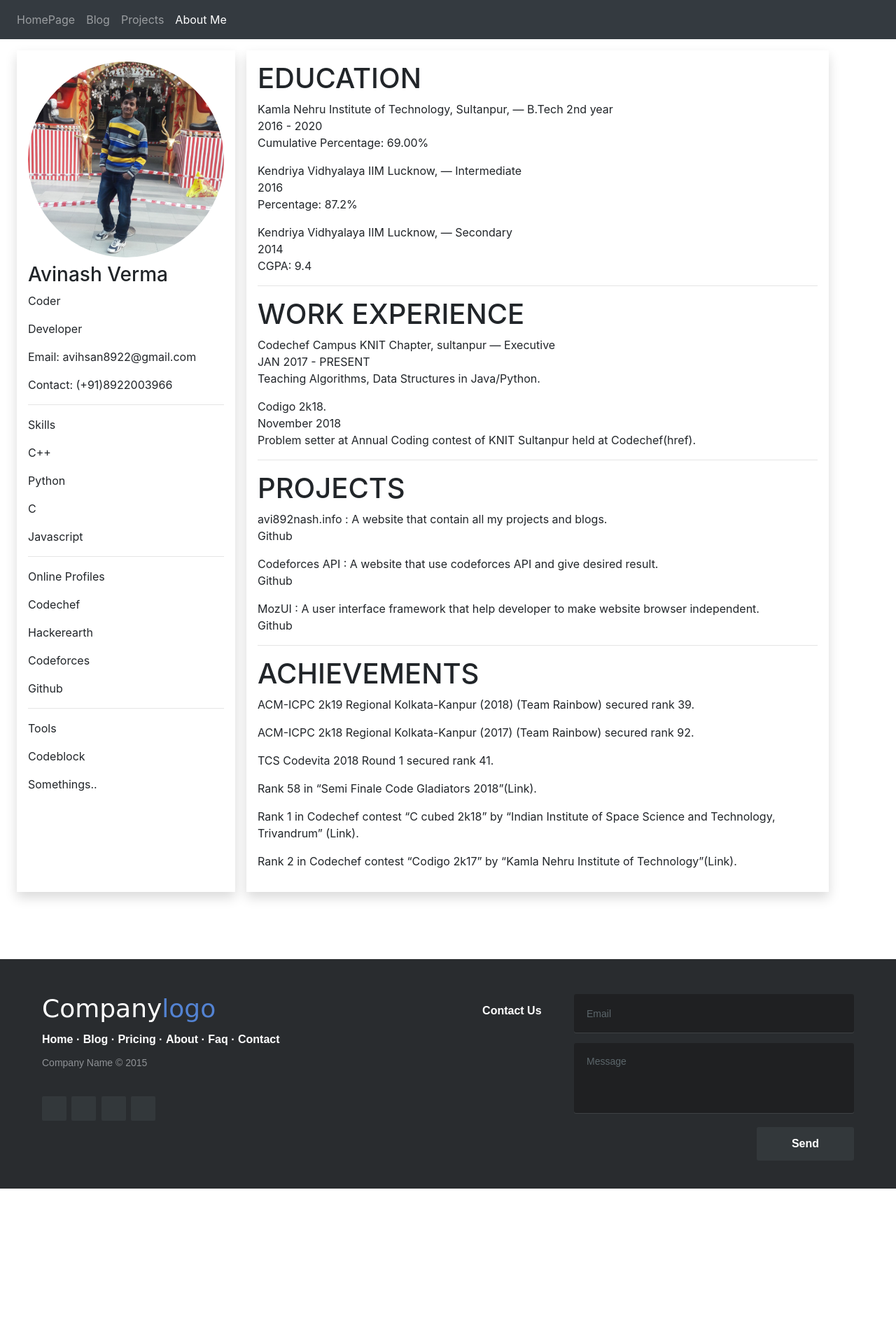
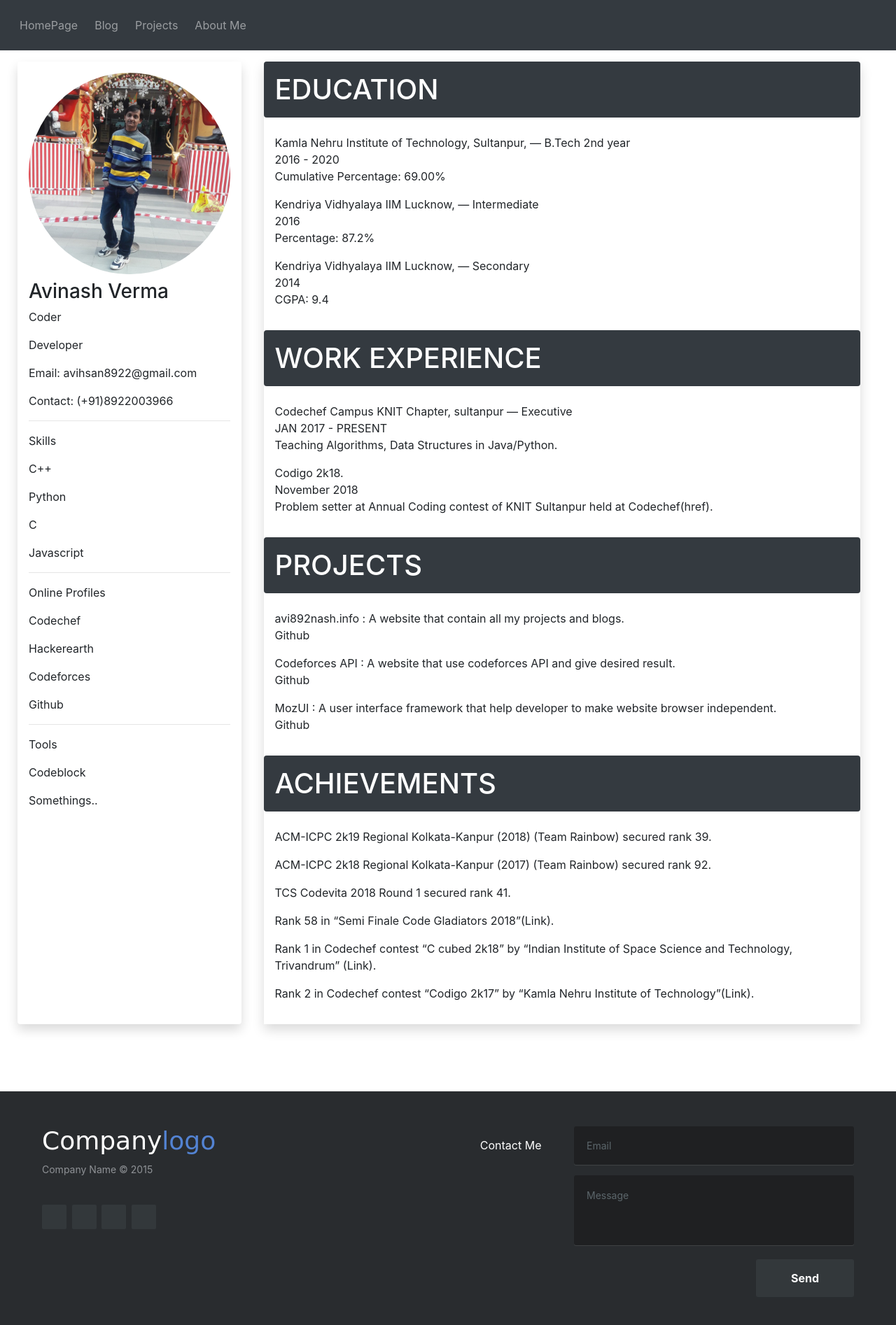
Before and after one commit to Adien7368/avi892nash.info, a Django app: page /about/ in a window 1280 px wide. Shown: the whole page at 70% size. Before the commit the page ends 1699 px from the top, so only its background shows below. Run offline with Django 3.2, Linux system fonts and the light colour scheme; some libraries are stand-ins or nearby versions.

Commit message:
footer.html template created and link to base.html

```diff
--- a/avi892nash/assets/footer-distributed-with-contact-form.css
+++ b/avi892nash/assets/footer-distributed-with-contact-form.css
@@ -3,9 +3,7 @@
 	box-shadow: 0 1px 1px 0 rgba(0, 0, 0, 0.12);
 	box-sizing: border-box;
 	width: 100%;
-	font: bold 16px sans-serif;
 	text-align: left;
-
 	padding: 50px 60px 40px;
 	margin-top: 80px;
 	overflow: hidden;
--- a/avi892nash/assets/style.css
+++ b/avi892nash/assets/style.css
@@ -1,25 +1,5 @@
 
-@import url('http://fonts.googleapis.com/css?family=Open+Sans:400,700');
-
-*{
-	padding:0;
-	margin:0;
-}
-
-html{
-	background-color: #eaf0f2;
-}
 
 body{
-	font:14px/1.5 Arial, Helvetica, sans-serif;
+	overflow-x: hidden;
 }
-
-
-footer{
-	position: fixed;
-	bottom: 0;
-}
-
-@media (max-height:800px){
-	footer { position: static; bottom: 0; }
-}
--- a/avi892nash/homepage/templates/homepage/home.html
+++ b/avi892nash/homepage/templates/homepage/home.html
@@ -2,5 +2,7 @@
 {% load static from staticfiles %}
 
 {% block content %}
+<div>
 
+</div>
 {% endblock %}
--- a/avi892nash/portfolio/templates/portfolio/about.html
+++ b/avi892nash/portfolio/templates/portfolio/about.html
@@ -2,8 +2,9 @@
 {% load static from staticfiles %}
 
 {% block content %}
+
 <div class="modal-body row" >
-    <div class="shadow col-md-3 p-3 mx-2" >
+    <div class="shadow col-md-3 p-3 mr-2 ml-4 rounded" >
         <div id="profile-photo">
         <img class="rounded-circle mb-2" src="{% static 'aviphoto.jpg' %}" alt="" style="width: 100%;">
         </div>
@@ -29,9 +30,9 @@
         <p>Codeblock</p>
         <p>Somethings..</p>
     </div>
-    <div class="shadow col-md-8 p-3 mx-2">
-        <div>
-            <h1>EDUCATION</h1>
+    <div class="shadow col-md-8 ml-4 p-0">
+        <h1 class="text-white bg-dark p-3 rounded">EDUCATION</h1>
+        <div class="p-3">
             <p>
                 Kamla Nehru Institute of Technology, Sultanpur, — B.Tech 2nd year
                 <br>
@@ -53,8 +54,9 @@
                 <br>
                 CGPA: 9.4
             </p>
-            <hr>
-            <h1>WORK EXPERIENCE</h1>
+        </div>
+        <h1 class="text-white bg-dark p-3 rounded">WORK EXPERIENCE</h1>
+        <div class="p-3">
             <p>
                 Codechef Campus KNIT Chapter, sultanpur — Executive
                 <br>
@@ -69,8 +71,9 @@
                 <br>
                 Problem setter at Annual Coding contest of KNIT Sultanpur held at Codechef(href).
             </p>
-            <hr>
-            <h1>PROJECTS</h1>
+        </div>
+        <h1 class="text-white bg-dark p-3 rounded">PROJECTS</h1>
+        <div class="p-3">
             <p>
                 avi892nash.info : A website that contain all my projects and blogs.
                 <br>
@@ -86,15 +89,16 @@
                 <br>
                 Github
             </p>
-            <hr>
-            <h1>ACHIEVEMENTS</h1>
+        </div>
+        <h1 class="text-white bg-dark p-3 rounded">ACHIEVEMENTS</h1>
+        <div class="p-3">
             <p>ACM-ICPC 2k19  Regional Kolkata-Kanpur (2018) (Team Rainbow) secured rank 39.</p>
             <p>ACM-ICPC 2k18  Regional Kolkata-Kanpur (2017) (Team Rainbow) secured rank 92.</p>
             <p>TCS Codevita 2018 Round 1 secured rank 41.</p>
             <p>Rank 58 in “Semi Finale Code Gladiators 2018”(Link).</p>
             <p>Rank 1 in Codechef contest “C cubed 2k18” by “Indian Institute of Space Science and Technology, Trivandrum” (Link).</p>
             <p>Rank 2 in  Codechef contest “Codigo 2k17” by “Kamla Nehru Institute of Technology”(Link).</p>
-        </div>
+    </div>
     </div>
 </div>
 {% endblock %}
--- a/avi892nash/templates/base_layout.html
+++ b/avi892nash/templates/base_layout.html
@@ -4,72 +4,27 @@
     <head>
         <title>About Me</title>
         <link rel="stylesheet" href="{% static 'style.css' %}">
-        <link rel="stylesheet" href="{% static 'footer-distributed-with-contact-form.css' %}">
         <link rel="stylesheet" href="https://stackpath.bootstrapcdn.com/bootstrap/4.3.1/css/bootstrap.min.css" integrity="sha384-ggOyR0iXCbMQv3Xipma34MD+dH/1fQ784/j6cY/iJTQUOhcWr7x9JvoRxT2MZw1T" crossorigin="anonymous">
         <header>
-            <nav class="navbar navbar-expand-sm navbar-dark bg-dark navbar-static-top">
+            <nav class="navbar navbar-expand-sm navbar-dark bg-dark navbar-static-top p-3">
                 <ul class="navbar-nav">
-                    <li class="nav-item"><a class="nav-link" href="/home/">HomePage</a></li>
-                    <li class="nav-item"><a class="nav-link" href="#">Blog</a></li>
-                    <li class="nav-item"><a class="nav-link" href="#">Projects</a></li>
-                    <li class="nav-item active"><a class="nav-link" href="/about/">About Me</a></li>
+                    <li class="nav-item mx-1"><a class="nav-link" href="/home/">HomePage</a></li>
+                    <li class="nav-item mx-1"><a class="nav-link" href="#">Blog</a></li>
+                    <li class="nav-item mx-1"><a class="nav-link" href="#">Projects</a></li>
+                    <li class="nav-item mx-1"><a class="nav-link" href="/about/">About Me</a></li>
                 </ul>
             </nav>
         </header>
     </head>
     <body>
-        <div class="wrapper container" style="max-width: 100%">
+        <div class="wrapper container p-0" style="max-width: 100%">
         {% block content %}
         {% endblock %}
         </div>
-
-        <footer class="footer-distributed">
-
-            <div class="footer-left">
-
-				<h3>Company<span>logo</span></h3>
-
-				<p class="footer-links">
-					<a href="#">Home</a>
-					·
-					<a href="#">Blog</a>
-					·
-					<a href="#">Pricing</a>
-					·
-					<a href="#">About</a>
-					·
-					<a href="#">Faq</a>
-					·
-					<a href="#">Contact</a>
-				</p>
-
-				<p class="footer-company-name">Company Name © 2015</p>
-
-				<div class="footer-icons">
-
-					<a href="#"><i class="fa fa-facebook"></i></a>
-					<a href="#"><i class="fa fa-twitter"></i></a>
-					<a href="#"><i class="fa fa-linkedin"></i></a>
-					<a href="#"><i class="fa fa-github"></i></a>
-
-				</div>
-
-			</div>
-
-			<div class="footer-right">
-
-				<p>Contact Us</p>
-
-				<form action="#" method="post">
-
-					<input type="text" name="email" placeholder="Email">
-					<textarea name="message" placeholder="Message"></textarea>
-					<button>Send</button>
-
-				</form>
-
-			</div>
-
-        </footer>
+        <div class="wrapper container p-0" style="max-width: 100%">
+            {% include 'footer.html' %}
+            {% block footer %}
+            {% endblock %}
+        </div>
     </body>
 </html>
--- /dev/null
+++ b/avi892nash/templates/footer.html
@@ -0,0 +1,38 @@
+{% load static from staticfiles %}
+{% block footer %}
+<link rel="stylesheet" href="{% static 'footer-distributed-with-contact-form.css' %}">
+<footer class="footer-distributed">
+
+    <div class="footer-left">
+
+        <h3>Company<span>logo</span></h3>
+
+        <p class="footer-company-name">Company Name © 2015</p>
+
+        <div class="footer-icons">
+
+            <a href="#"><i class="fa fa-facebook"></i></a>
+            <a href="#"><i class="fa fa-twitter"></i></a>
+            <a href="#"><i class="fa fa-linkedin"></i></a>
+            <a href="#"><i class="fa fa-github"></i></a>
+
+        </div>
+
+    </div>
+
+    <div class="footer-right">
+
+        <p>Contact Me</p>
+
+        <form action="#" method="post">
+
+            <input type="text" name="email" placeholder="Email">
+            <textarea name="message" placeholder="Message"></textarea>
+            <button>Send</button>
+
+        </form>
+
+    </div>
+
+</footer>
+{% endblock %}
```
